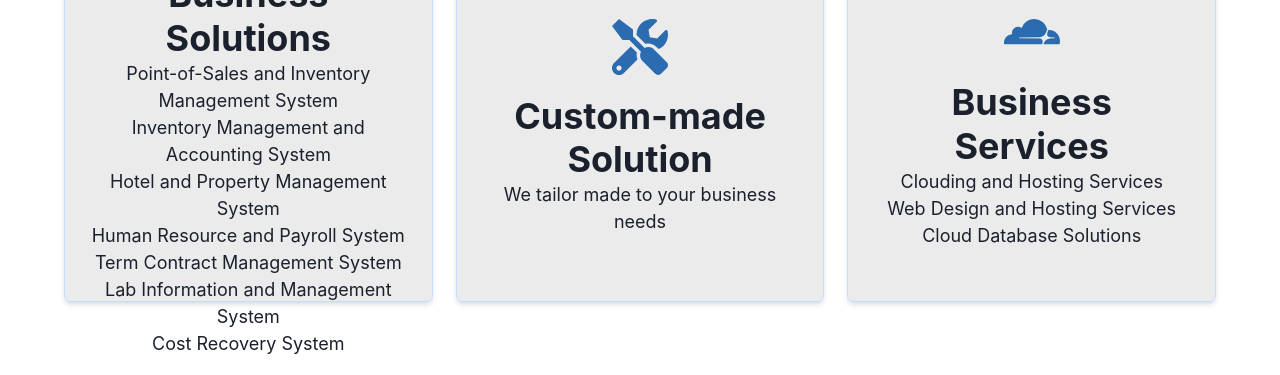
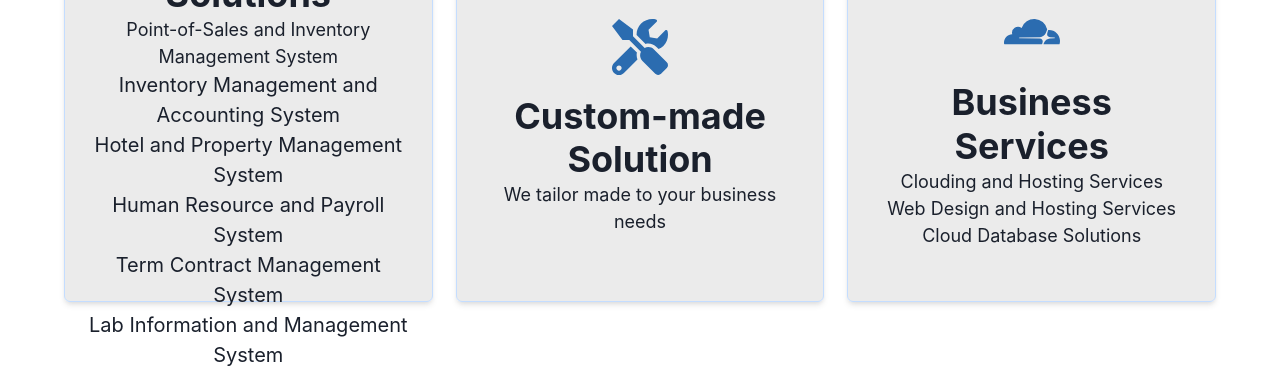
Before and after one commit to pvchin/skcom, a React (Create React App) app: page / in a window 1280 px wide. Shown: the part 572-947 px from the top of the page. Built offline with nearby package versions, Linux system fonts and the light colour scheme.

Commit message:
8th commit

```diff
--- a/src/components/AboutUs.js
+++ b/src/components/AboutUs.js
@@ -52,7 +52,7 @@ const AboutUs = () => {
       flexDirection={isLargerThan48 ? 'row' : 'column'}
     >
       <Flex
-        height="350px"
+        height={isLargerThan48 ? '350' : '450'}
         bg="blackAlpha.200"
         width={isLargerThan48 ? '32%' : 'full'}
         shadow="md"
@@ -70,12 +70,12 @@ const AboutUs = () => {
         <Text fontSize="lg">
           Point-of-Sales and Inventory Management System
         </Text>
-        <Text fontSize="lg">Inventory Management and Accounting System</Text>
-        <Text fontSize="lg">Hotel and Property Management System</Text>
-        <Text fontSize="lg">Human Resource and Payroll System</Text>
-        <Text fontSize="lg">Term Contract Management System</Text>
-        <Text fontSize="lg">Lab Information and Management System</Text>
-        <Text fontSize="lg">Cost Recovery System</Text>
+        <Text fontSize="20">Inventory Management and Accounting System</Text>
+        <Text fontSize="20">Hotel and Property Management System</Text>
+        <Text fontSize="20">Human Resource and Payroll System</Text>
+        <Text fontSize="20">Term Contract Management System</Text>
+        <Text fontSize="20">Lab Information and Management System</Text>
+        <Text fontSize="20">Cost Recovery System</Text>
       </Flex>
       <Flex
         height="350px"
```
